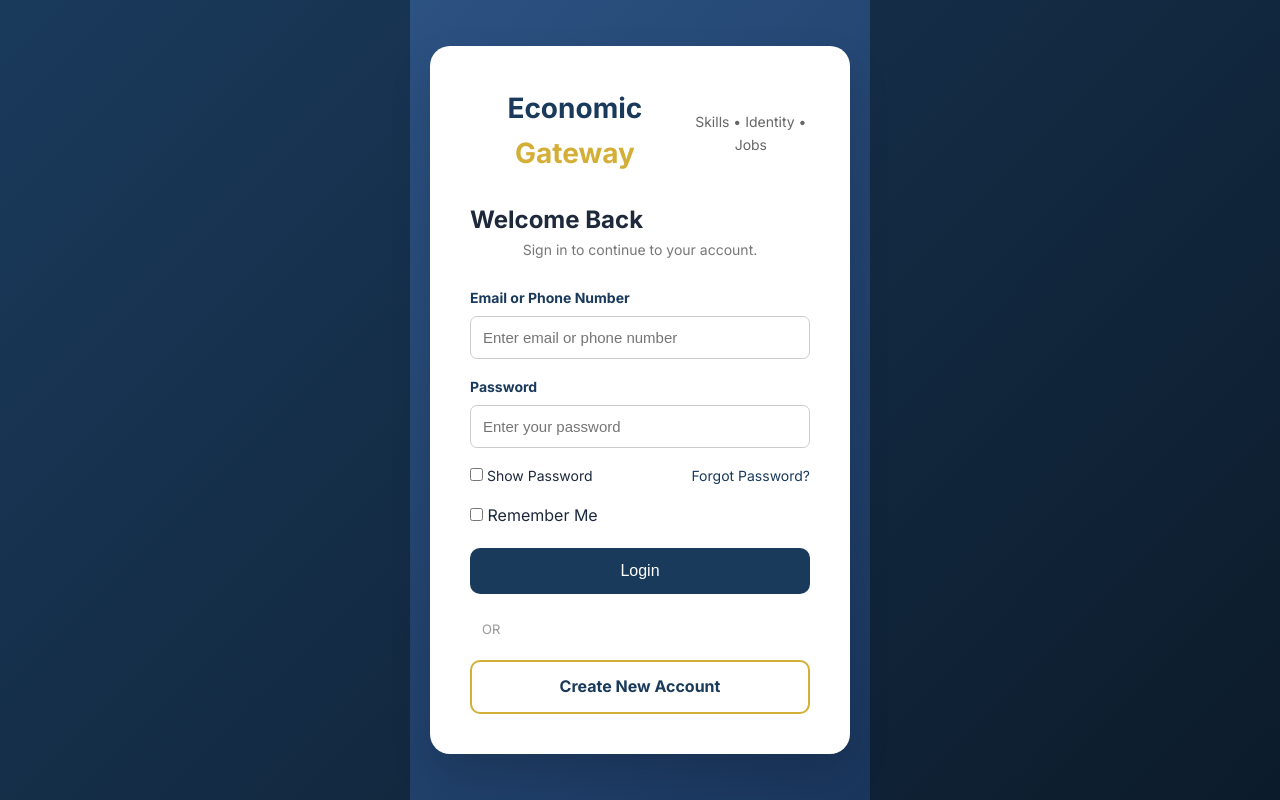
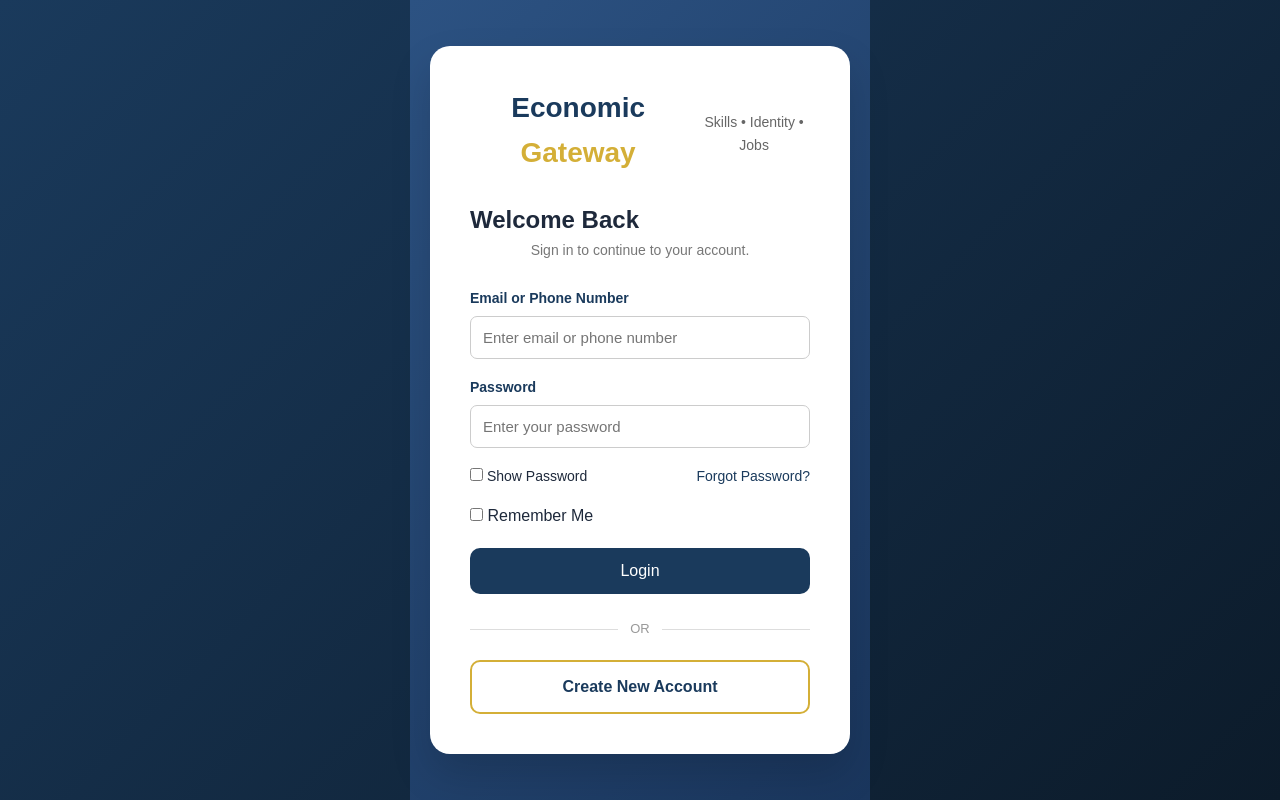
Before and after one commit to markkasibante19-lgtm/-dirac-platform, a Flask app: page /login in a window 1280 px wide. Run offline with Flask 3, Linux system fonts and the light colour scheme.

Commit message:
Update style.css

```diff
--- a/static/css/style.css
+++ b/static/css/style.css
@@ -1140,7 +1140,7 @@ text-decoration: underline;
 
 }
 
-.{
+ * {
     margin: 0;
     padding: 0;
     box-sizing: border-box;
@@ -1283,7 +1283,7 @@ color: #999;
 
 .divider::before,
 .divider::after {
-content: “”;
+content: "";
 flex: 1;
 height: 1px;
 background: #ddd;
```
